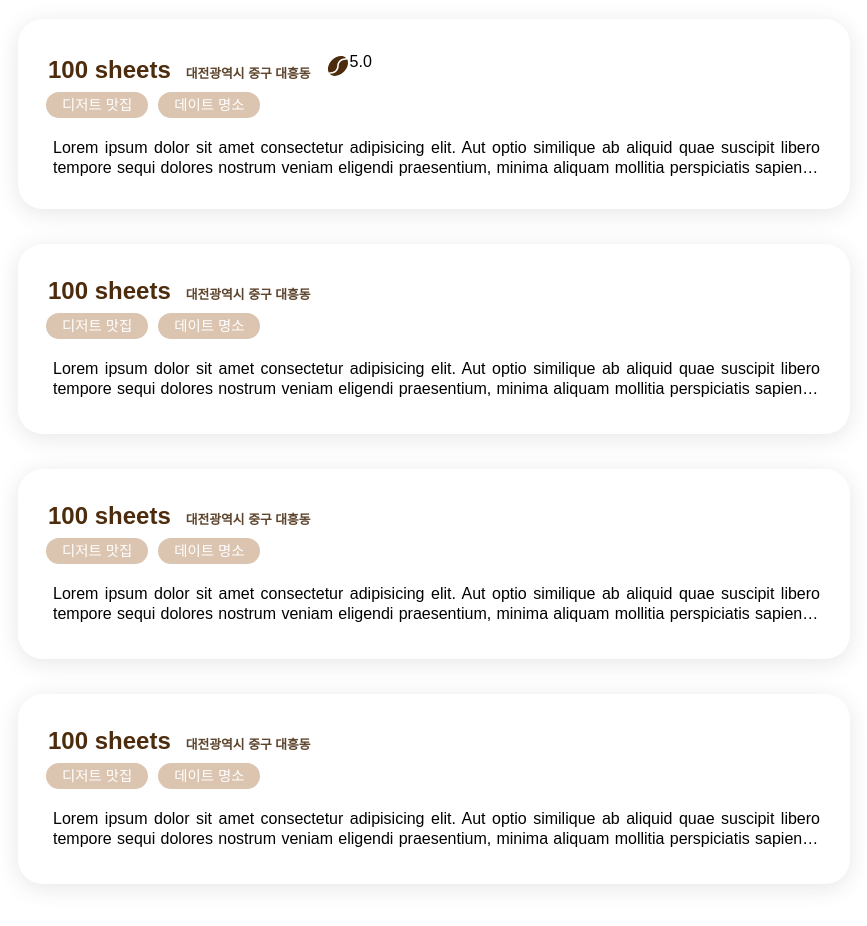
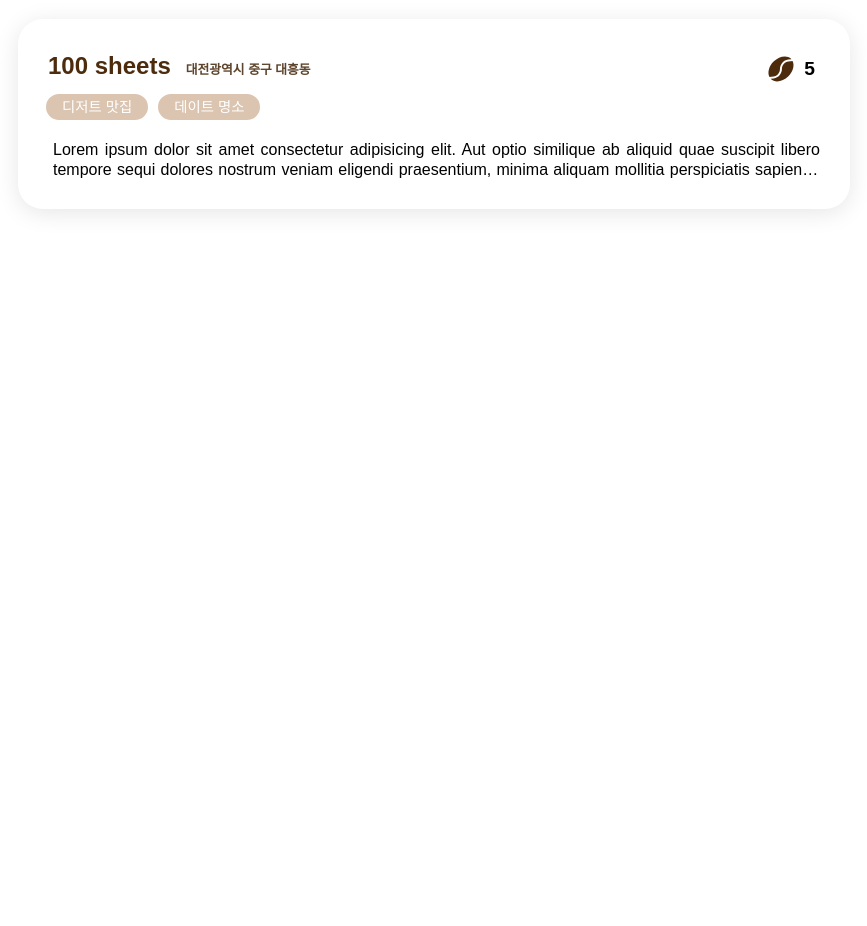
Before and after one commit to parkchowon/Cafe-Pin, a React (Vite) app: page / in a window 1280 px wide. Shown: the part 360-1286 px from the top of the page, without its empty margins (206-1073 px from the left). After the commit the page ends 800 px from the top, so only its background shows below. Built offline with nearby package versions, Linux system fonts and the light colour scheme.

Commit message:
Feat: 메인페이지 레이아웃 구현 완료

```diff
--- a/src/components/MainPageCardListSection/MainPageCardListSection.jsx
+++ b/src/components/MainPageCardListSection/MainPageCardListSection.jsx
@@ -26,43 +26,10 @@ const MainPageCardListSection = () => {
           <CardTargetCafe>100 sheets</CardTargetCafe>
           <CardTargetCafeAddress>대전광역시 중구 대흥동</CardTargetCafeAddress>
           <Rating>
-            <SmallCoffeeBean size={24} />
-            <RatingNumber>5.0</RatingNumber>
+            <SmallCoffeeBean size={30} />
+            <RatingNumber>5</RatingNumber>
           </Rating>
         </CardTopSection>
-        <CardHashtagSection>
-          <CardHashtagItem>디저트 맛집</CardHashtagItem>
-          <CardHashtagItem>데이트 명소</CardHashtagItem>
-        </CardHashtagSection>
-        <CardReviewText>{sampleText}</CardReviewText>
-      </MainPageCardItem>
-      <MainPageCardItem>
-        <div style={{ display: 'flex', margin: '35px 0px 10px 30px', gap: `15px`, alignItems: 'baseline' }}>
-          <CardTargetCafe>100 sheets</CardTargetCafe>
-          <CardTargetCafeAddress>대전광역시 중구 대흥동</CardTargetCafeAddress>
-        </div>
-        <CardHashtagSection>
-          <CardHashtagItem>디저트 맛집</CardHashtagItem>
-          <CardHashtagItem>데이트 명소</CardHashtagItem>
-        </CardHashtagSection>
-        <CardReviewText>{sampleText}</CardReviewText>
-      </MainPageCardItem>
-      <MainPageCardItem>
-        <div style={{ display: 'flex', margin: '35px 0px 10px 30px', gap: `15px`, alignItems: 'baseline' }}>
-          <CardTargetCafe>100 sheets</CardTargetCafe>
-          <CardTargetCafeAddress>대전광역시 중구 대흥동</CardTargetCafeAddress>
-        </div>
-        <CardHashtagSection>
-          <CardHashtagItem>디저트 맛집</CardHashtagItem>
-          <CardHashtagItem>데이트 명소</CardHashtagItem>
-        </CardHashtagSection>
-        <CardReviewText>{sampleText}</CardReviewText>
-      </MainPageCardItem>
-      <MainPageCardItem>
-        <div style={{ display: 'flex', margin: '35px 0px 10px 30px', gap: `15px`, alignItems: 'baseline' }}>
-          <CardTargetCafe>100 sheets</CardTargetCafe>
-          <CardTargetCafeAddress>대전광역시 중구 대흥동</CardTargetCafeAddress>
-        </div>
         <CardHashtagSection>
           <CardHashtagItem>디저트 맛집</CardHashtagItem>
           <CardHashtagItem>데이트 명소</CardHashtagItem>
--- a/src/components/MainPageCardListSection/MainPageCardListSection.style.jsx
+++ b/src/components/MainPageCardListSection/MainPageCardListSection.style.jsx
@@ -38,9 +38,15 @@ export const CardTargetCafeAddress = styled.p`
 
 export const Rating = styled.div`
   display: flex;
+  align-items: center;
+  gap: 8px;
+  margin: auto 35px auto auto;
 `;
 
-export const RatingNumber = styled.p``;
+export const RatingNumber = styled.p`
+  font-weight: bold;
+  font-size: 1.2rem;
+`;
 
 export const CardHashtagSection = styled.section`
   display: flex;
```
